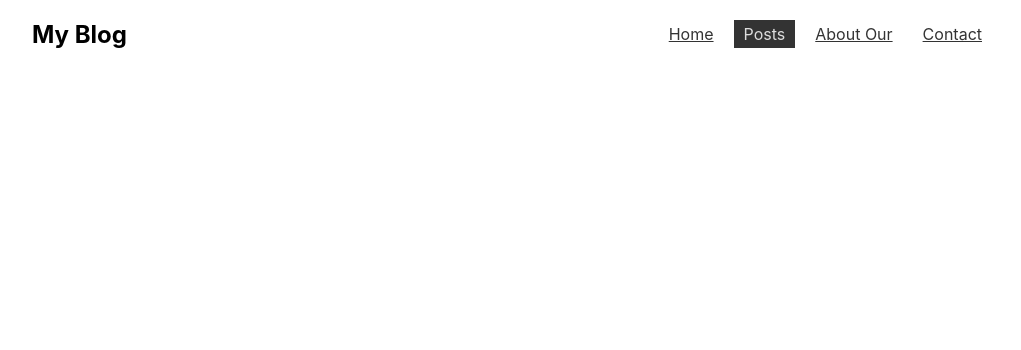
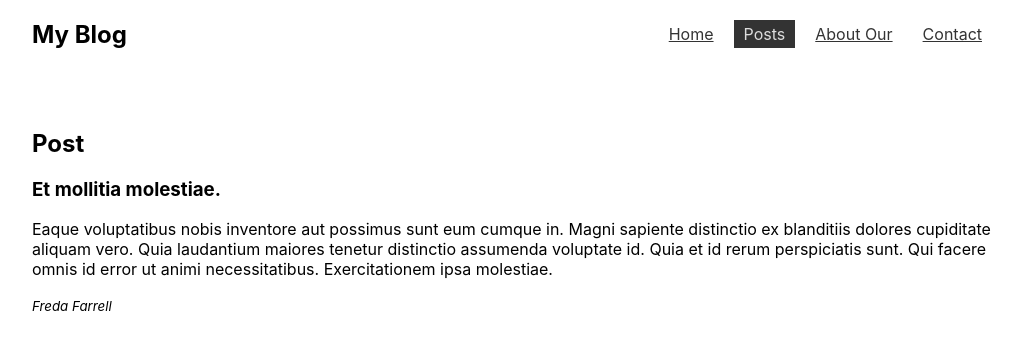
Before and after one commit to codehvila/react-router-dom, a React (Create React App) app: page /posts/1 in a window 1280 px wide. Shown: the top 350 px of the page, without its empty margins (128-1149 px from the left). Built offline with nearby package versions, Linux system fonts and the light colour scheme; data requests are answered from the project's data file.

Commit message:
Fetch and display an individual Post

```diff
--- a/src/App.js
+++ b/src/App.js
@@ -4,6 +4,7 @@ import About from "./pages/About";
 import Contact from "./pages/Contact";
 import Home from "./pages/Home";
 import Posts from "./pages/Posts";
+import Post from "./pages/Post";
 
 function App() {
   return (
@@ -24,6 +25,8 @@ function App() {
           <Route path="/posts" element={<Posts />} />
           <Route path="/about" element={<About />} />
           <Route path="/contact" element={<Contact />} />
+
+          <Route path={`/posts/:postId`} element={<Post />} />
         </Routes>
       </BrowserRouter>
     </div>
--- /dev/null
+++ b/src/pages/Post.js
@@ -0,0 +1,31 @@
+import { useParams } from "react-router-dom";
+import useFetch from "../hooks/useFetch";
+import styles from "./Post.module.css";
+
+export default function Post() {
+  const { postId } = useParams();
+
+  const {
+    data: article,
+    isPending,
+    error,
+  } = useFetch(`http://localhost:3005/articles/${postId}`);
+
+  return (
+    <div className={styles.post}>
+      <h2>Post</h2>
+      {isPending && <div>Loading Post...</div>}
+      {error && <div>{error}</div>}
+
+      {article && (
+        <>
+          <h3>{article.title}</h3>
+          <p>{article.body}</p>
+          <p>
+            <span className={styles.author}>{article.author}</span>
+          </p>
+        </>
+      )}
+    </div>
+  );
+}
--- /dev/null
+++ b/src/pages/Post.module.css
@@ -0,0 +1,4 @@
+.post .author {
+  font-size: smaller;
+  font-style: italic;
+}
--- a/src/pages/Posts.js
+++ b/src/pages/Posts.js
@@ -1,3 +1,4 @@
+import { Link } from "react-router-dom";
 import useFetch from "../hooks/useFetch";
 
 import styles from "./Posts.module.css";
@@ -21,6 +22,9 @@ export default function Posts() {
             <p>
               <span className={styles.author}>{article.author}</span>
             </p>
+            <p>
+              <Link to={`/posts/${article.id}`}>Read more...</Link>
+            </p>
           </div>
         ))}
 
```
